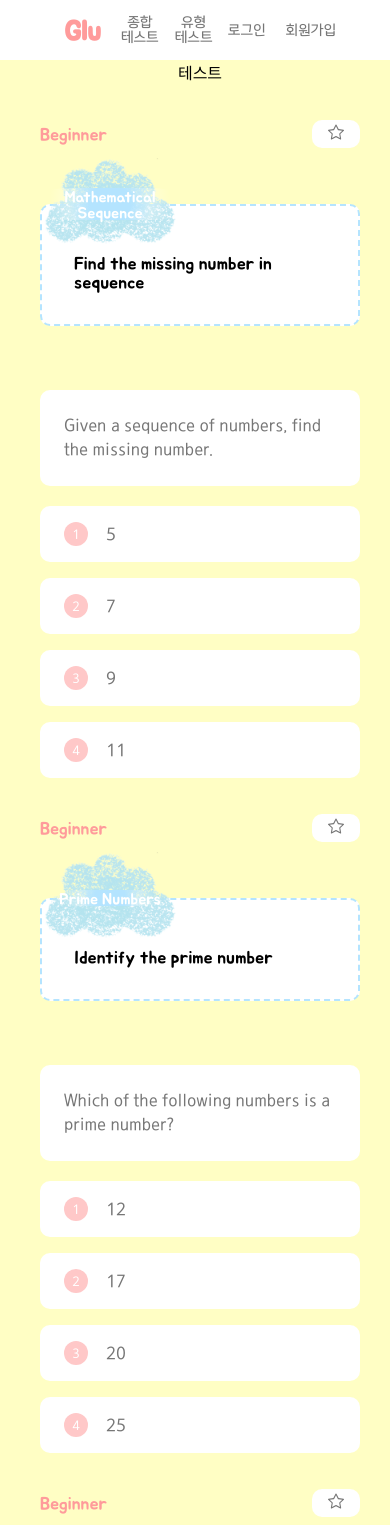
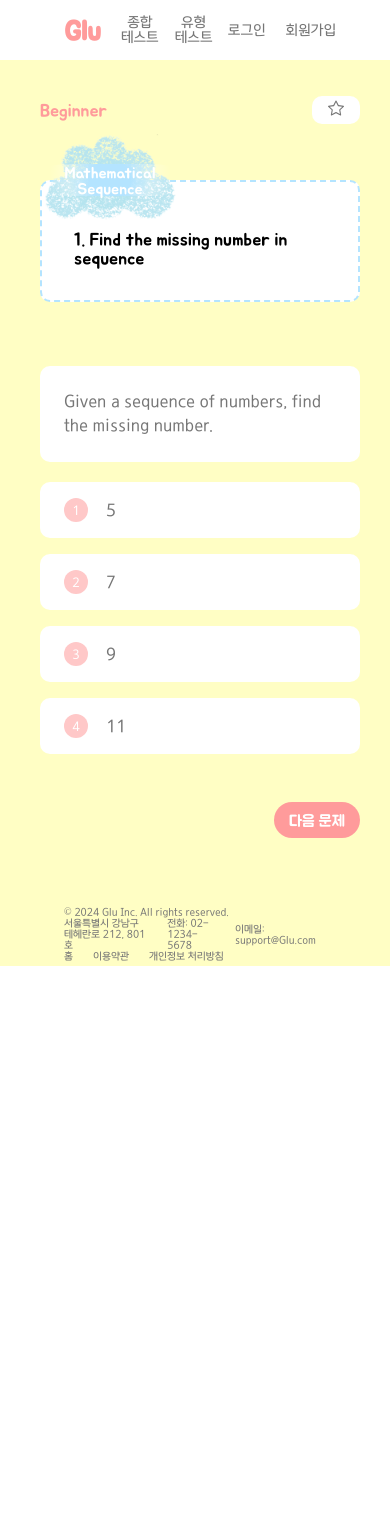
Before and after one commit to sehaim/Glu, a Next.js app in the folder frontend/glu/: page /test in a window 390 px wide. Shown: the top 1525 px of the page. After the commit the page ends 966 px from the top, so only its background shows below. Built offline with nearby package versions, Linux system fonts and the light colour scheme.

Commit message:
:sparkles: [Feat] #S11P21A506-189 #in-progress 문제 풀이 로직 구현 중

```diff
--- a/frontend/glu/src/components/common/header.tsx
+++ b/frontend/glu/src/components/common/header.tsx
@@ -1,3 +1,4 @@
+/* eslint-disable prettier/prettier */
 import { useEffect, useState, useRef } from 'react';
 import Link from 'next/link';
 import styles from './header.module.css';
@@ -91,9 +92,11 @@ export default function Header({ color }: { color: string }) {
               </Link>
             </li>
             <li>
-              종합
-              <br />
-              테스트
+              <Link href="/test">
+                종합
+                <br />
+                테스트
+              </Link>
             </li>
             <li>
               유형
@@ -109,7 +112,9 @@ export default function Header({ color }: { color: string }) {
                 <h1 className={styles.logo}>Glu</h1>
               </Link>
             </li>
-            <li>종합 테스트</li>
+            <li>
+              <Link href="/test">종합 테스트</Link>
+            </li>
             <li>유형 테스트</li>
           </ul>
         </nav>
--- a/frontend/glu/src/components/problem/problemContentText.module.css
+++ b/frontend/glu/src/components/problem/problemContentText.module.css
@@ -7,14 +7,14 @@
   font-size: 18px;
   line-height: 24px;
   white-space: pre-wrap;
-  width: 420px;
+  width: 560px;
 }
 
 @media (max-width: 1024px) {
   .problem-text {
     width: 100%;
     font-size: 16px;
-    width: 400px;
+    width: 380px;
   }
 }
 
--- a/frontend/glu/src/components/problem/problemHeader.module.css
+++ b/frontend/glu/src/components/problem/problemHeader.module.css
@@ -1,7 +1,7 @@
 .container {
   display: flex;
   flex-direction: column;
-  width: 800px;
+  width: 1000px;
 }
 
 .status-container {
--- a/frontend/glu/src/components/problem/problemHeader.tsx
+++ b/frontend/glu/src/components/problem/problemHeader.tsx
@@ -3,12 +3,14 @@ import { BsStar } from 'react-icons/bs';
 import styles from './problemHeader.module.css';
 
 interface ProblemHeaderProps {
+  problemIndex: number;
   problemLevel: string;
   problemType: string;
   problemTitle: string;
 }
 
 export default function ProblemHeader({
+  problemIndex,
   problemLevel,
   problemType,
   problemTitle,
@@ -27,7 +29,9 @@ export default function ProblemHeader({
         <div className={styles['problem-type']}>
           <div className={styles['problem-type-text']}>{problemType}</div>
         </div>
-        <div className={styles['problem-title']}>{problemTitle}</div>
+        <div className={styles['problem-title']}>
+          {problemIndex}. {problemTitle}
+        </div>
       </div>
     </div>
   );
--- a/frontend/glu/src/components/problem/problemOptionList.module.css
+++ b/frontend/glu/src/components/problem/problemOptionList.module.css
@@ -11,10 +11,17 @@
   justify-content: space-between;
   align-items: center;
   background-color: var(--WHITE);
-  width: 360px;
+  width: 400px;
   padding: 16px 24px;
   border-radius: 10px;
   cursor: pointer;
+}
+
+.problem-option-selected {
+  background-color: var(--LIGHTGREEN);
+  transition:
+    background-color 0.5s ease,
+    color 0.3s ease;
 }
 
 .problem-option-number {
@@ -42,7 +49,7 @@
 
 @media (max-width: 1024px) {
   .problem-option {
-    width: 400px;
+    width: 300px;
   }
 }
 
@@ -56,6 +63,10 @@
     height: 24px;
     font-size: 12px;
   }
+
+  .problem-option {
+    width: 400px;
+  }
 }
 
 @media (max-width: 480px) {
--- a/frontend/glu/src/components/problem/problemOptionList.tsx
+++ b/frontend/glu/src/components/problem/problemOptionList.tsx
@@ -3,25 +3,50 @@ import { useEffect, useState } from 'react';
 import styles from './problemOptionList.module.css';
 
 interface ProblemOptionListProps {
+  curSelectedIndex: number;
+  problemIndex: number;
   problemOptions: ProblemOption[];
+  onAnswer: (problemIndex: number, problemAnswer: number) => void;
 }
 
 export default function ProblemOptionList({
+  curSelectedIndex,
+  problemIndex,
   problemOptions,
+  onAnswer,
 }: ProblemOptionListProps) {
   const [options, setOptions] = useState<ProblemOption[]>([]);
 
   useEffect(() => {
     setOptions(problemOptions);
-  }, []);
+  }, [problemOptions]);
+
+  const handleOptionClick = (userAnswer: number) => {
+    onAnswer(problemIndex, userAnswer);
+  };
+
+  const handleKeyDown = (event: React.KeyboardEvent, optionId: number) => {
+    if (event.key === 'Enter' || event.key === ' ') {
+      handleOptionClick(optionId); // Enter나 Space를 누르면 옵션 선택
+    }
+  };
 
   return (
     <div className={styles['problem-option-list']}>
-      {options?.map((option) => (
-        <div key={option.problemOptionId} className={styles['problem-option']}>
-          <div className={styles['problem-option-number']}>
-            {option.problemOptionId}
-          </div>
+      {options?.map((option, index) => (
+        <div
+          key={option.problemOptionId}
+          className={`${styles['problem-option']} ${
+            curSelectedIndex === index + 1
+              ? styles['problem-option-selected']
+              : ''
+          }`}
+          onClick={() => handleOptionClick(option.problemOptionId)}
+          onKeyDown={(e) => handleKeyDown(e, option.problemOptionId)} // 키보드 이벤트
+          tabIndex={0} // 키보드 포커스 받을 수 있게 설정
+          role="button" // ARIA 역할 설정
+        >
+          <div className={styles['problem-option-number']}>{index + 1}</div>
           <div className={styles['problem-option-text']}>{option.option}</div>
         </div>
       ))}
--- a/frontend/glu/src/pages/test/index.tsx
+++ b/frontend/glu/src/pages/test/index.tsx
@@ -1,39 +1,157 @@
+/* eslint-disable prettier/prettier */
 import { useEffect, useState } from 'react';
 import ProblemContentText from '@/components/problem/problemContentText';
 import ProblemHeader from '@/components/problem/problemHeader';
 import ProblemOptionList from '@/components/problem/problemOptionList';
+import PrimaryButton from '@/components/common/buttons/primaryButton';
 import styles from './test.module.css';
 import dummyProblems from '../../mock/dummyProblems.json';
 import { Problem } from '../../types/ProblemTypes';
 
+interface ProblemAnswer {
+  problemId: number;
+  userAnswer: number; // 사용자의 선택
+  problemAnswer: number; // 문제의 정답
+  solvedTime?: number; // 풀이 시간 (선택적)
+}
+
 export default function Test() {
   const [problems, setProblems] = useState<Problem[]>([]);
+  const [currentProblemIndex, setCurrentProblemIndex] = useState<number>(0); // 현재 문제 인덱스
+  const [answers, setAnswers] = useState<ProblemAnswer[]>([]); // 문제별 답변 상태
+  const [startTime, setStartTime] = useState<number>(0); // 문제 시작 시간
 
   useEffect(() => {
     setProblems(dummyProblems);
   }, []);
 
   useEffect(() => {
-    console.log(problems);
+    const initialAnswers = problems.map((problem) => ({
+      problemId: problem.problemId,
+      problemAnswer: Number(problem.solution),
+      userAnswer: 0, // 기본값은 0
+      solvedTime: 0, // 기본 풀이 시간은 0
+    }));
+
+    setAnswers(initialAnswers);
   }, [problems]);
+
+  useEffect(() => {
+    const start = Date.now();
+    setStartTime(start);
+
+    return () => {
+      const end = Date.now();
+      const timeSpent = Math.floor((end - start) / 1000);
+
+      setAnswers((prevAnswers) => {
+        const updatedAnswers = [...prevAnswers];
+        const currentAnswer = updatedAnswers[currentProblemIndex] || {};
+        const previousSolvedTime = currentAnswer.solvedTime || 0;
+
+        updatedAnswers[currentProblemIndex] = {
+          ...currentAnswer,
+          solvedTime: previousSolvedTime + timeSpent,
+        };
+
+        return updatedAnswers;
+      });
+    };
+  }, [currentProblemIndex]);
+
+  const currentProblem = problems[currentProblemIndex];
+
+  const handleNextProblem = () => {
+    if (currentProblemIndex < problems.length - 1) {
+      setCurrentProblemIndex((prevIndex) => prevIndex + 1);
+    }
+  };
+
+  const handlePrevProblem = () => {
+    if (currentProblemIndex > 0) {
+      setCurrentProblemIndex((prevIndex) => prevIndex - 1);
+    }
+  };
+
+  const handleAnswer = (problemIndex: number, userAnswer: number) => {
+    setAnswers((prevAnswers) => {
+      const updatedAnswers = [...prevAnswers];
+      const updatedAnswer = {
+        ...updatedAnswers[problemIndex],
+        userAnswer,
+      };
+      updatedAnswers[problemIndex] = updatedAnswer;
+      return updatedAnswers;
+    });
+  };
+
+  const handleSubmit = () => {
+    const end = Date.now();
+    const timeSpent = Math.floor((end - startTime) / 1000);
+
+    setAnswers((prevAnswers) => {
+      const updatedAnswers = [...prevAnswers];
+      const currentAnswer = updatedAnswers[currentProblemIndex] || {};
+      const previousSolvedTime = currentAnswer.solvedTime || 0;
+
+      updatedAnswers[currentProblemIndex] = {
+        ...currentAnswer,
+        solvedTime: previousSolvedTime + timeSpent,
+      };
+
+      return updatedAnswers;
+    });
+
+    // console.log('Submitting answers', answers);
+  };
 
   return (
     <div className={styles.container}>
-      테스트
-      <div className={styles['problem-wrapper']}>
-        {problems.map((problem) => (
-          <div className={styles.problem} key={problem.problemId}>
+      {currentProblem && (
+        <div className={styles['problem-wrapper']}>
+          <div className={styles.problem} key={currentProblem.problemId}>
             <ProblemHeader
-              problemLevel={problem?.problemLevel?.name}
-              problemType={problem?.problemType?.name}
-              problemTitle={problem?.title}
+              problemIndex={currentProblemIndex + 1}
+              problemLevel={currentProblem?.problemLevel?.name}
+              problemType={currentProblem?.problemType?.name}
+              problemTitle={currentProblem?.title}
             />
             <div className={styles['problem-content']}>
-              <ProblemContentText problemContent={problem?.content} />
-              <ProblemOptionList problemOptions={problem?.problemOptions} />
+              <ProblemContentText problemContent={currentProblem?.content} />
+              <ProblemOptionList
+                curSelectedIndex={answers[currentProblemIndex]?.userAnswer}
+                problemIndex={currentProblemIndex}
+                problemOptions={currentProblem?.problemOptions}
+                onAnswer={handleAnswer}
+              />
             </div>
           </div>
-        ))}
+        </div>
+      )}
+      {/* 이전/다음 문제로 이동하는 버튼 */}
+      <div className={styles['problem-button-list']}>
+        {currentProblemIndex > 0 ? (
+          <PrimaryButton
+            size="medium"
+            label="이전 문제"
+            onClick={handlePrevProblem}
+          />
+        ) : (
+          <div />
+        )}
+        {currentProblemIndex === problems.length - 1 ? (
+          <PrimaryButton
+            size="medium"
+            label="제출하기"
+            onClick={handleSubmit}
+          />
+        ) : (
+          <PrimaryButton
+            size="medium"
+            label="다음 문제"
+            onClick={handleNextProblem}
+          />
+        )}
       </div>
     </div>
   );
--- a/frontend/glu/src/pages/test/test.module.css
+++ b/frontend/glu/src/pages/test/test.module.css
@@ -28,8 +28,50 @@
   gap: 20px;
 }
 
+.problem-button-list {
+  display: flex;
+  justify-content: space-between;
+  align-items: center;
+  width: 1000px;
+  margin: 48px 0px;
+}
+
+.problem-button-list button:first-child {
+  margin-right: auto;
+}
+
+.problem-button-list button:last-child {
+  margin-left: auto;
+}
+
+.problem-button {
+  background-color: var(--PINK);
+  border: none;
+  border-radius: 12px;
+  padding: 8px 16px;
+  color: var(--WHITE);
+  font-family: 'BMJUA';
+  cursor: pointer;
+}
+
+@media (max-width: 1024px) {
+  .problem-button-list {
+    width: 720px;
+  }
+}
+
 @media (max-width: 768px) {
   .problem-content {
     flex-direction: column;
   }
+
+  .problem-button-list {
+    width: 400px;
+  }
 }
+
+@media (max-width: 480px) {
+  .problem-button-list {
+    width: 320px;
+  }
+}
```
